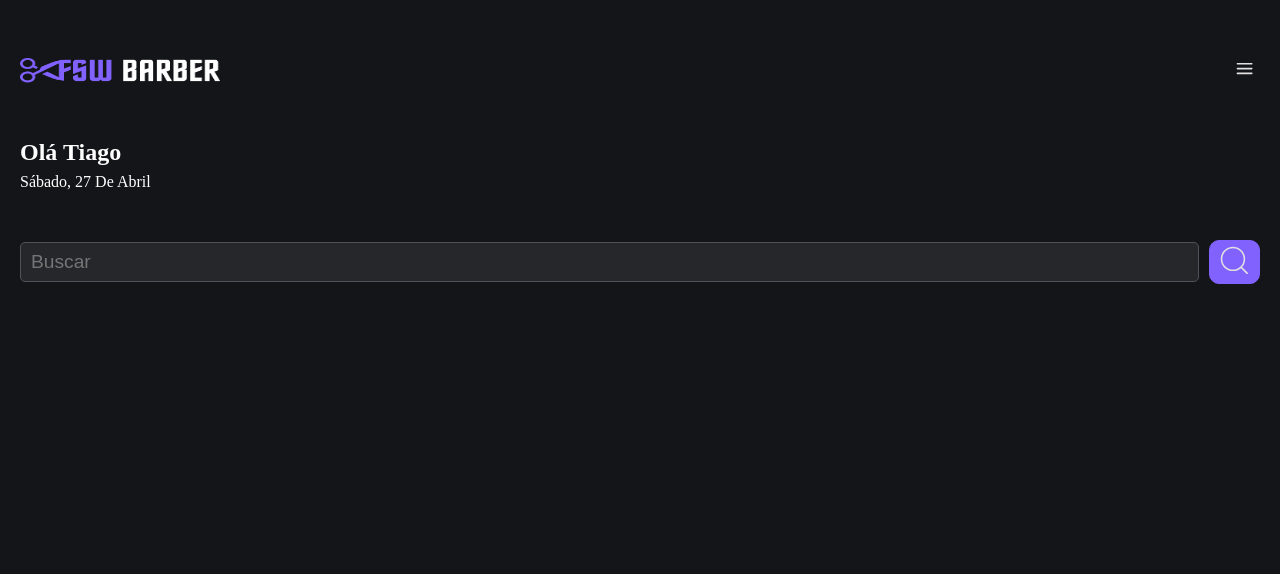
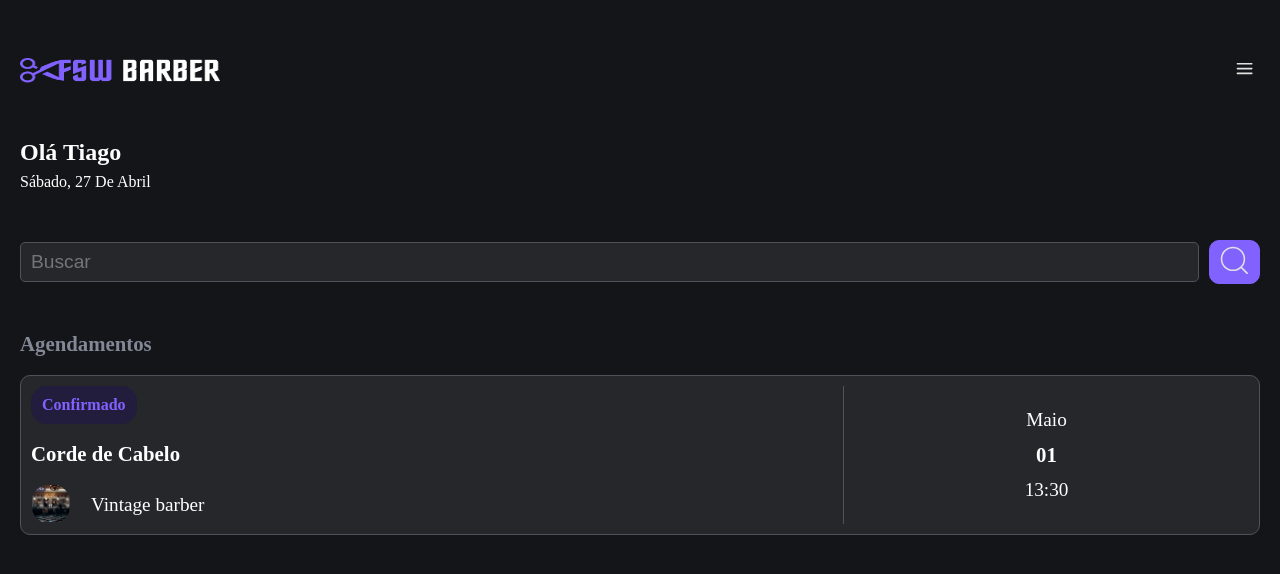
Before and after one commit to Tiago-Silva/barbershop, a Next.js app: page / in a window 1280 px wide. Shown: the top 574 px of the page. Built offline with nearby package versions, Linux system fonts and the light colour scheme.

Commit message:
feat: creation agendamentoCard.tsx

```diff
--- a/src/app/(pages)/page.tsx
+++ b/src/app/(pages)/page.tsx
@@ -4,6 +4,7 @@ import {Container} from "@/app/(pages)/styles.page";
 import Header from "@/app/components/Header/header";
 import Hello from "@/app/components/Hello/hello";
 import InputSearch from "@/app/components/InputSearch/inputSearch";
+import AgendamentoCard from "@/app/components/AgendamentoCard/agendamentoCard";
 
 export default function Home() {
   return (
@@ -11,6 +12,7 @@ export default function Home() {
         <Header />
         <Hello />
         <InputSearch />
+        <AgendamentoCard />
     </Container>
   );
 }
--- /dev/null
+++ b/src/app/components/AgendamentoCard/agendamentoCard.tsx
@@ -0,0 +1,48 @@
+import React from 'react';
+import {
+    CardTitle,
+    Container,
+    ContentCard,
+    FooterImg,
+    FooterRightContent,
+    FooterText,
+    LeftContent,
+    RightContent,
+    StatusCard,
+    StatusText,
+    Title
+} from "@/app/components/AgendamentoCard/styles";
+
+const AgendamentoCard = () => {
+    return (
+        <Container>
+            <Title>Agendamentos</Title>
+
+            <ContentCard>
+                <RightContent>
+                    <StatusCard>
+                        <StatusText>Confirmado</StatusText>
+                    </StatusCard>
+                    <CardTitle>Corde de Cabelo</CardTitle>
+
+                    <FooterRightContent>
+                        <FooterImg
+                            alt='Barber'
+                            src='/rating.svg'
+                            width={40}
+                            height={40}
+                        />
+                        <FooterText>Vintage barber</FooterText>
+                    </FooterRightContent>
+                </RightContent>
+                <LeftContent>
+                    <FooterText>Maio</FooterText>
+                    <CardTitle>01</CardTitle>
+                    <FooterText>13:30</FooterText>
+                </LeftContent>
+            </ContentCard>
+        </Container>
+    );
+};
+
+export default AgendamentoCard;
--- /dev/null
+++ b/src/app/components/AgendamentoCard/styles.ts
@@ -0,0 +1,80 @@
+import styled from "styled-components";
+import Image from "next/image";
+
+
+export const Container = styled.div`
+    display: flex;
+    flex-direction: column;
+`;
+
+export const Title = styled.h2`
+    font-size: 1.3rem;
+    color: ${({theme}) => theme.colors.gray03};
+    font-weight: 700;
+    margin: 50px 0 20px 0;
+`;
+
+export const ContentCard = styled.div`
+    display: grid;
+    grid-template-columns: 2fr 1fr;
+    background-color: ${({theme}) => theme.colors.gray01};
+    border: 1px solid ${({theme}) => theme.colors.gray02};
+    border-radius: 10px;
+
+    padding: 10px;
+`;
+
+export const RightContent = styled.div`
+    display: flex;
+    flex-direction: column;
+    gap: 20px;
+`;
+
+export const StatusCard = styled.div`
+    padding: 10px;
+    background-color: ${({theme}) => theme.colors.statusCard};
+    border: 1px solid ${({theme}) => theme.colors.statusCard};
+    border-radius: 15px;
+
+    width: max-content;
+`;
+
+export const StatusText = styled.p`
+    color: ${({theme}) => theme.colors.primary};
+    font-size: 1rem;
+    font-weight: 700;
+`;
+
+export const CardTitle = styled.h2`
+    color: ${({theme}) => theme.colors.text_white};
+    font-size: 1.3rem;
+    font-weight: 700;
+`;
+
+export const FooterRightContent = styled.div`
+    display: flex;
+    flex-direction: row;
+    justify-content: flex-start;
+    align-items: center;
+    gap: 20px;
+`;
+
+export const FooterImg = styled(Image)`
+    border-radius: 50%;
+`;
+
+export const FooterText = styled.span`
+    color: ${({theme}) => theme.colors.text_white};;
+    font-size: 1.2rem;
+    font-weight: 400;
+`;
+
+export const LeftContent = styled.div`
+    display: flex;
+    flex-direction: column;
+    justify-content: center;
+    align-items: center;
+    gap: 15px;
+
+    border-left: 1px solid ${({theme}) => theme.colors.gray02};
+`;
```
Also changed, not shown: public/rating.svg (added).
